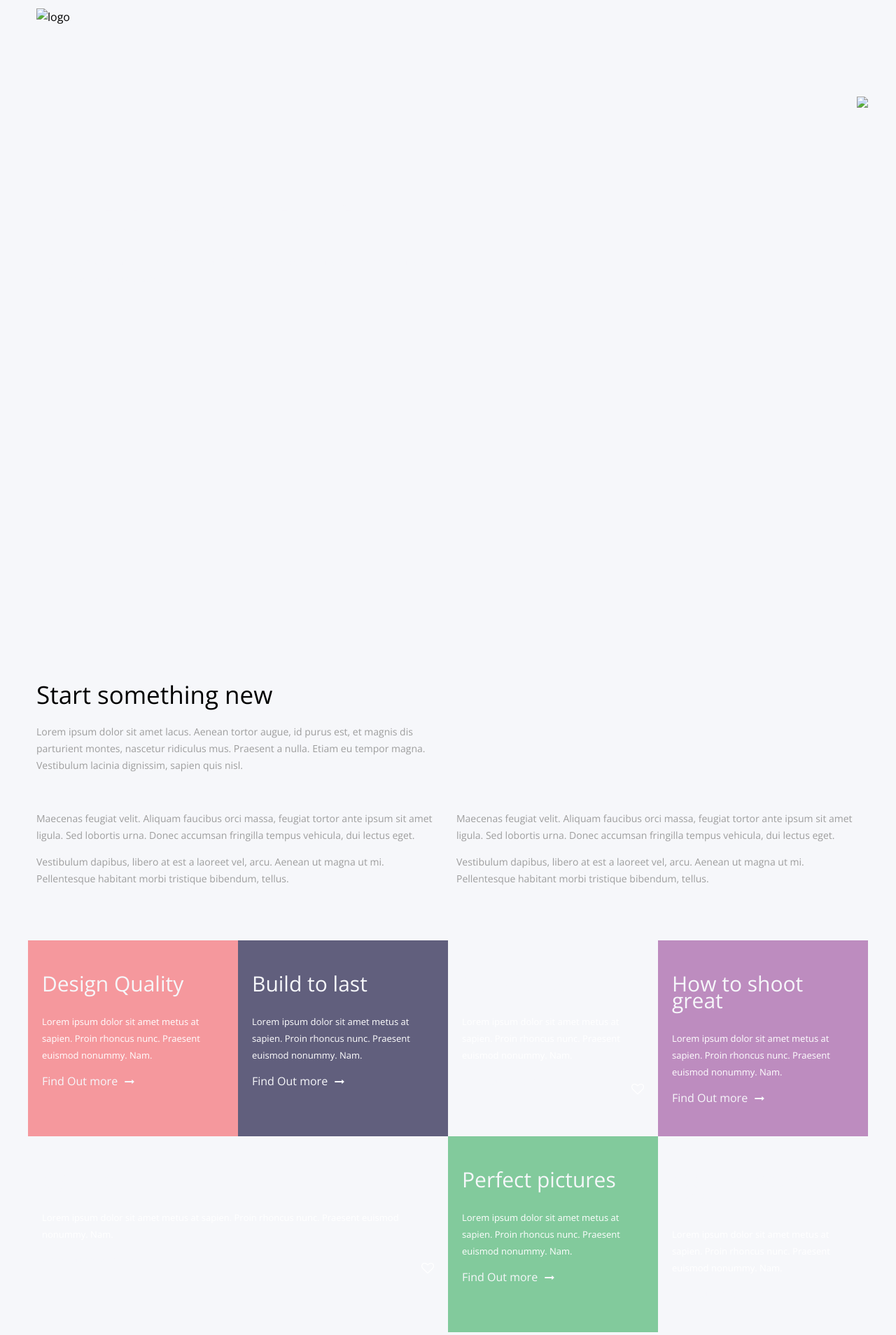
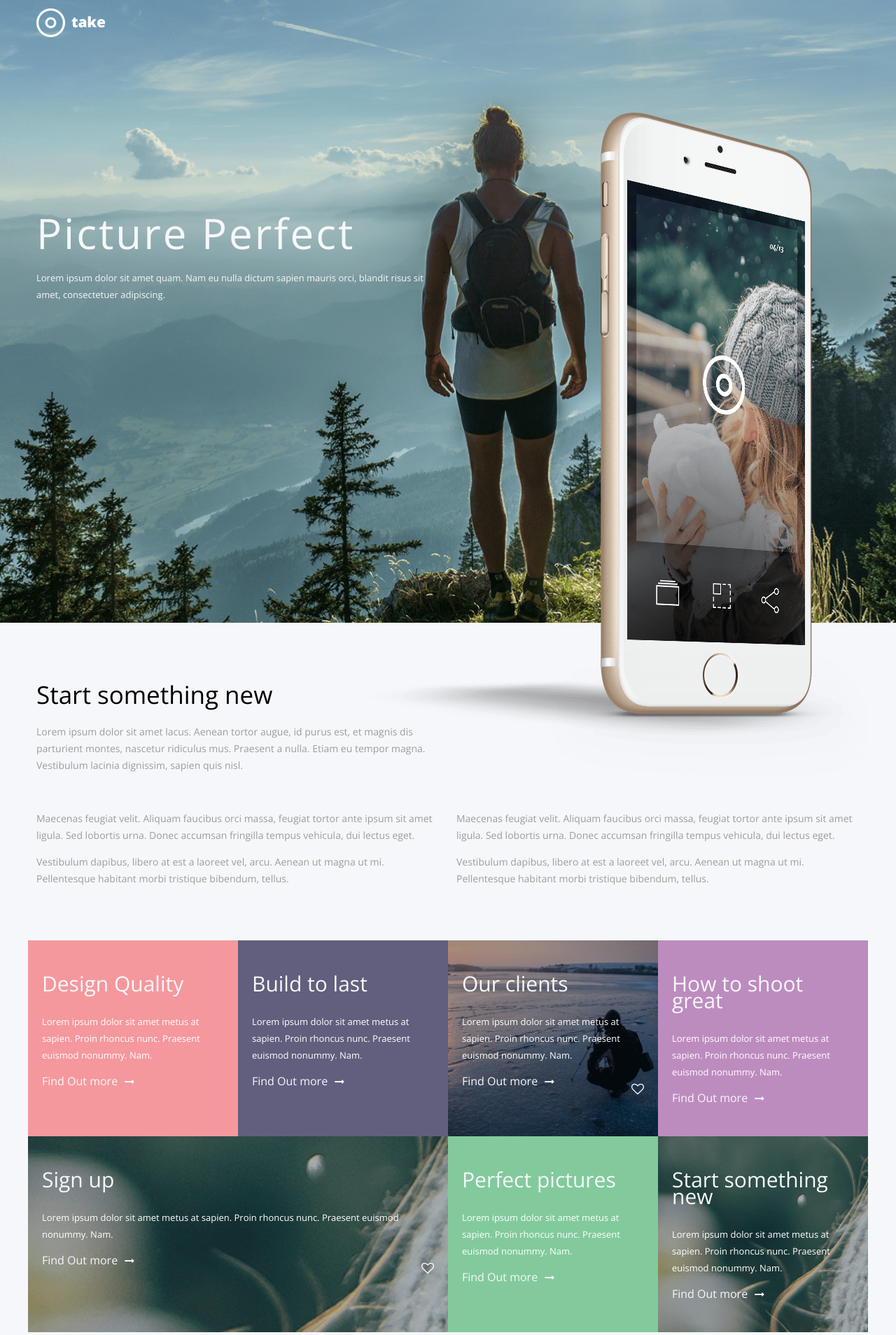
Before and after one commit to dodi-dodi/picture_perfect, a website: page index.html in a window 1280 px wide. Shown: the part 60-1968 px from the top of the page at 70% size. Drawn offline with nearby package versions, Linux system fonts and the light colour scheme; the site is published under a folder, as on GitHub Pages, so addresses that start at the root find nothing.

Commit message:
path to images fix

```diff
--- a/index.html
+++ b/index.html
@@ -15,7 +15,7 @@
         <div class="container">
             <div class="row logo">
                 <div class="col-s-12">
-                    <img src="/images/logo-min.png" alt="logo">
+                    <img src="images/logo-min.png" alt="logo">
                 </div>
             </div>
             <div class="row">
@@ -28,7 +28,7 @@
                     </p>
                 </div>
                 <div class="phone col-s-12 col-m-6">
-                    <img src="/images/phone-min.png">
+                    <img src="images/phone-min.png">
                 </div>
             </div>
         </div>
--- a/scss/_core.scss
+++ b/scss/_core.scss
@@ -4,7 +4,7 @@
 .hero {
   width: 100%;
   height: 950px;
-  background-image: url("/images/picture_perfect-min.png");
+  background-image: url("images/picture_perfect-min.png");
   margin-bottom: 50px;
   background-size: cover;
   background-position: center center;
@@ -86,7 +86,7 @@
 
 .article-3 {
   @extend .properties-article;
-  background-image: url("/images/clients-min.png");
+  background-image: url("images/clients-min.png");
   padding: 20px;
   .fa-position {
     float: right;
@@ -103,7 +103,7 @@
 
 .article-5 {
   @extend .properties-article;
-  background-image: url("/images/start_something-min.png");
+  background-image: url("images/start_something-min.png");
   padding: 20px;
   .fa-position {
     float: right;
@@ -120,7 +120,7 @@
 
 .article-7 {
   @extend .properties-article;
-  background-image: url("/images/start_something-min.png");
+  background-image: url("images/start_something-min.png");
   padding: 20px;
 }
 
@@ -144,7 +144,7 @@
 
 //noinspection CssOptimizeSimilarProperties optymalizacja psuje kod
 .hero-2 {
-  background-image: url("/images/morepower-min.png");
+  background-image: url("images/morepower-min.png");
   height: 850px;
   margin-top: 100px;
   background-size: cover;
```
Also changed, not shown: main.css.
